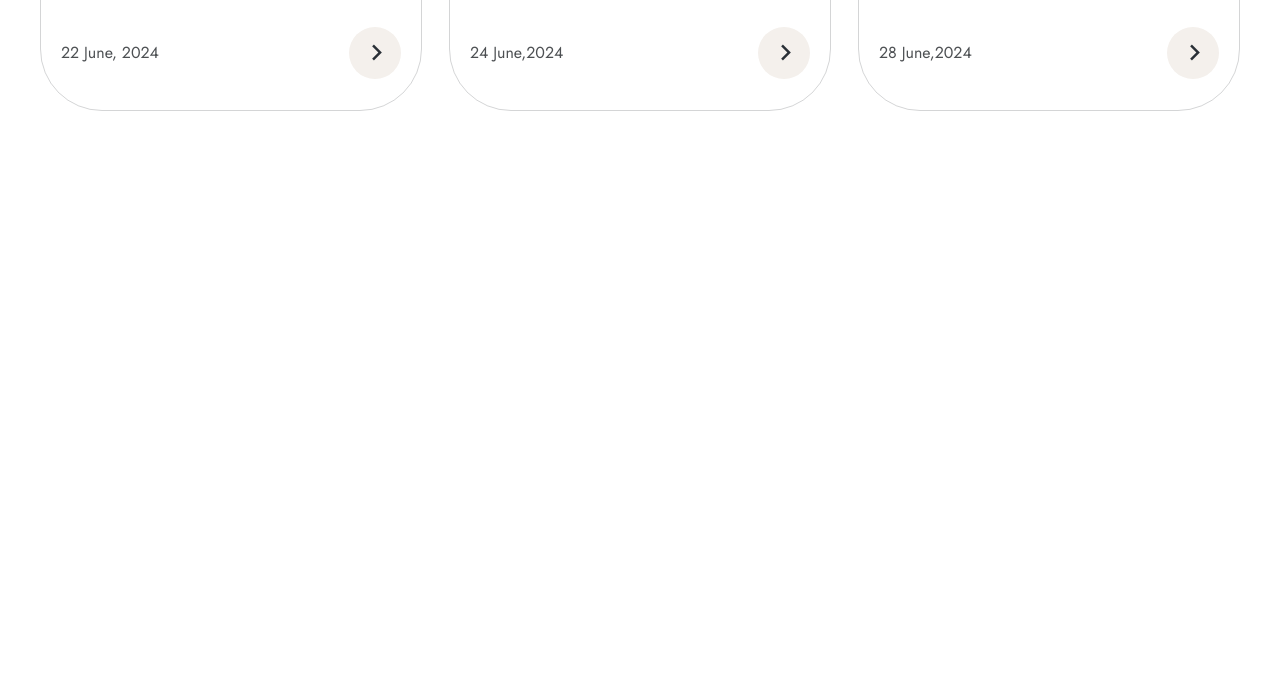
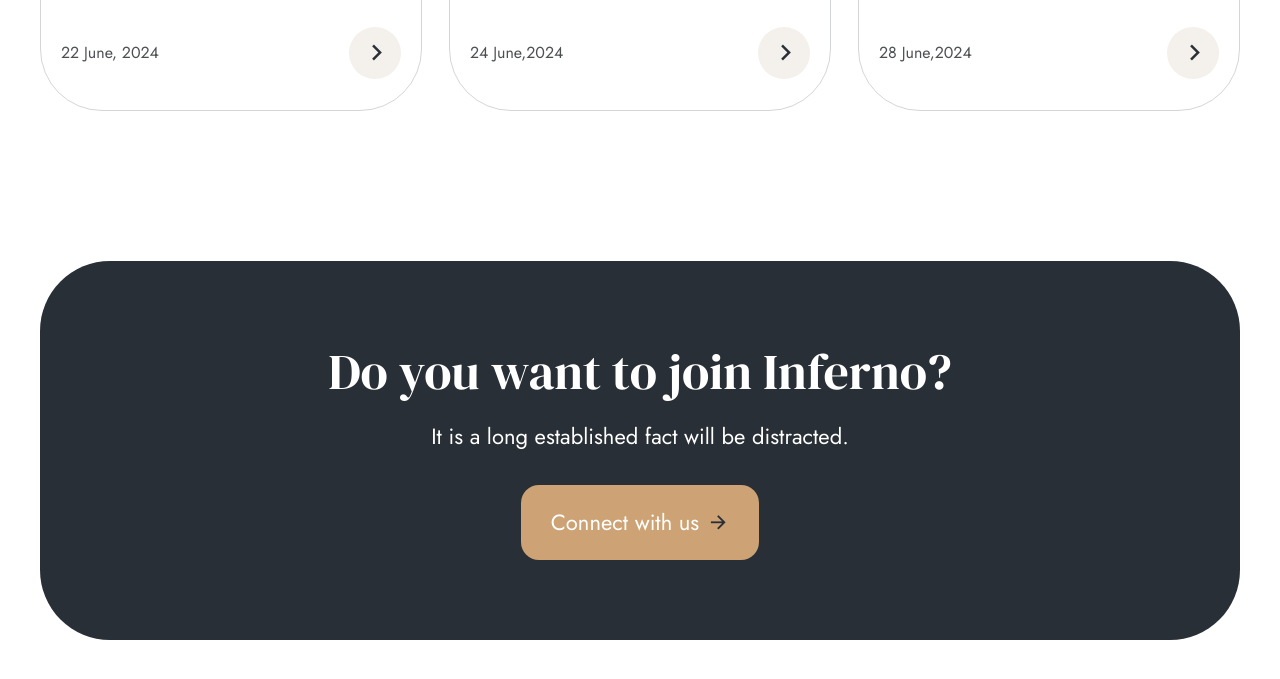
Before and after one commit to ArfinHasib/Inferno-Landing-Page-tailwind-, a website: page index.html in a window 1280 px wide. Shown: the part 6537-7216 px from the top of the page. Drawn offline with nearby package versions, Linux system fonts and the light colour scheme.

Commit message:
Contact Section

```diff
--- a/index.html
+++ b/index.html
@@ -420,6 +420,21 @@
          </div>
       </div>
 
+      <!-- contact -->
+      <section class="contact mt-[80px] xl:mt-[150px] relative z-20">
+         <div class="contact__contianer container mx-auto bg-primary md:rounded-[70px] py-[80px]">
+            <div class="contact__text max-w-[640px] mx-auto text-center">
+               <h2 class="h2 text-white mb-4">Do you want to join Inferno?</h2>
+               <p class="text-white mb-8 max-w-sm xl:max-w-none mx-auto">
+                  It is a long established fact will be distracted.
+               </p>
+               <button class="btn btn-accent mx-auto">
+                  Connect with us <i class="ri-arrow-right-line text-primary"></i>
+               </button>
+            </div>
+         </div>
+      </section>
+
       <!-- temporary div -->
       <div class="h-[3000px]">
       </div>
```
Also changed, not shown: dist/output.css.
